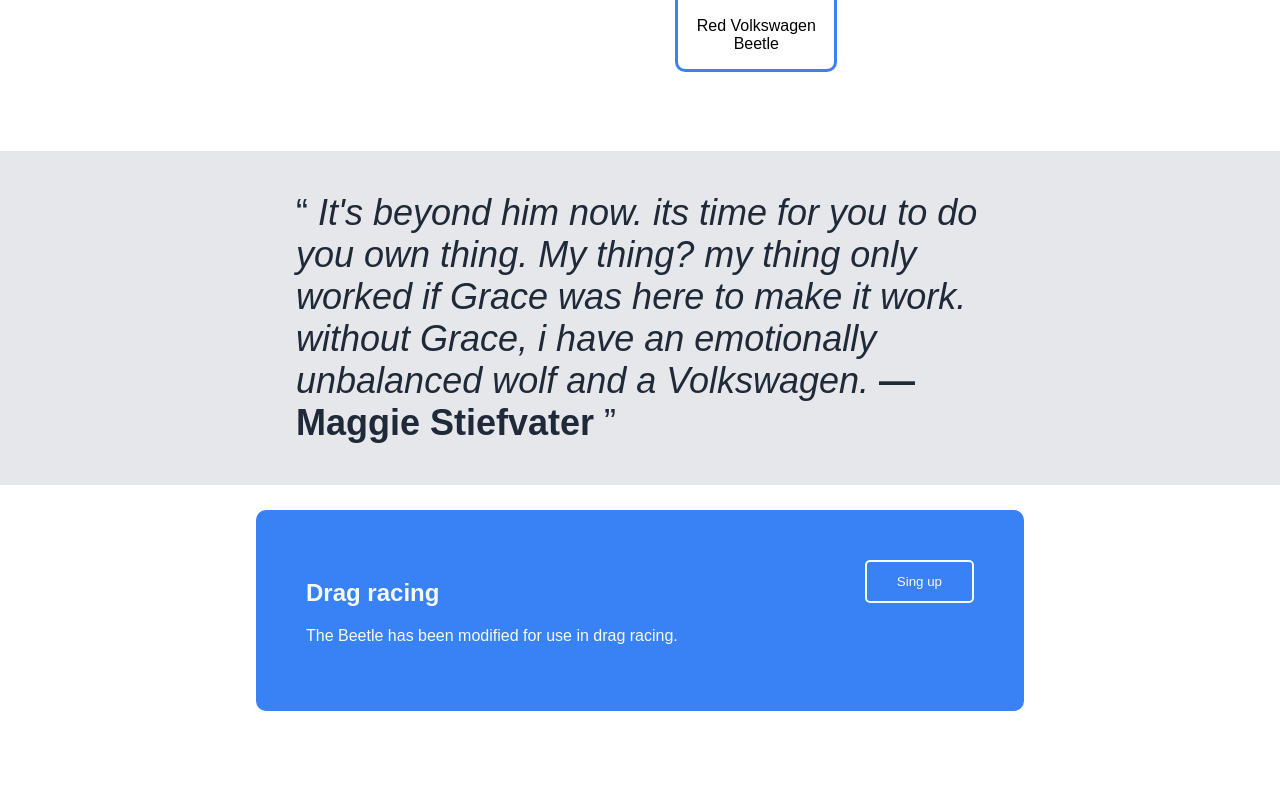
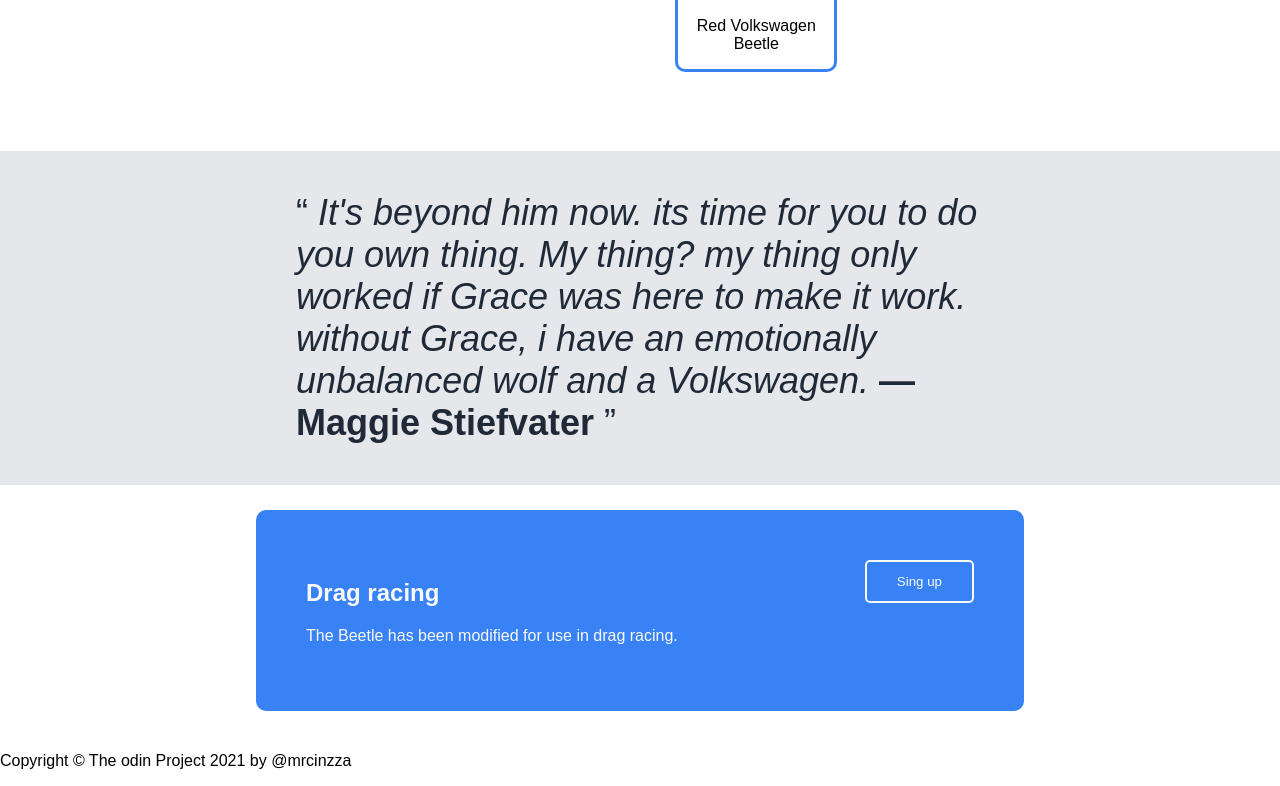
Before and after one commit to mrcinzza/odin-landig-page, a plain HTML site: page index.html in a window 1280 px wide. Shown: the part 1031-1817 px from the top of the page. Before the commit the page ends 1767 px from the top, so only its background shows below. Drawn offline with Linux system fonts and the light colour scheme.

Commit message:
Added the footer text words

```diff
--- a/index.html
+++ b/index.html
@@ -86,7 +86,7 @@
         </div>
     </section>
     <footer>
-
+        <p> Copyright &copy; The odin Project 2021 by @mrcinzza</p>
     </footer>
 </body>
 
```
